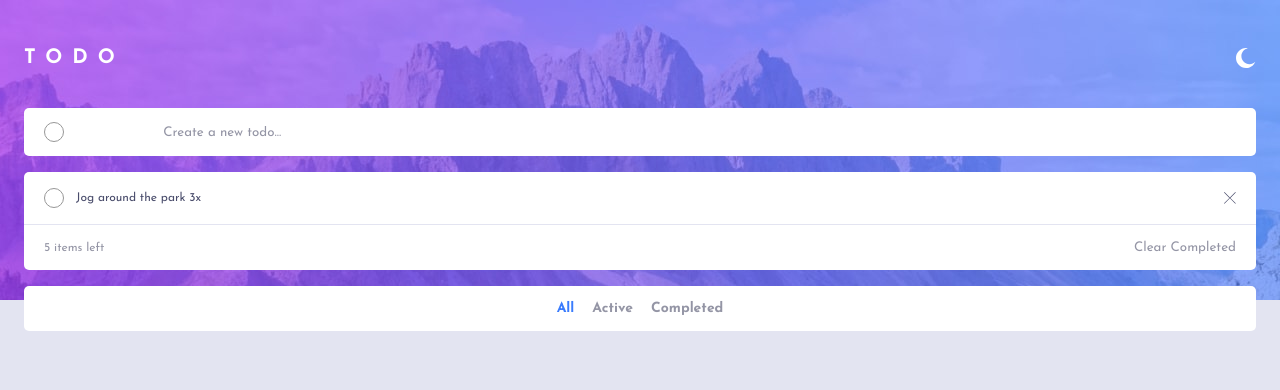
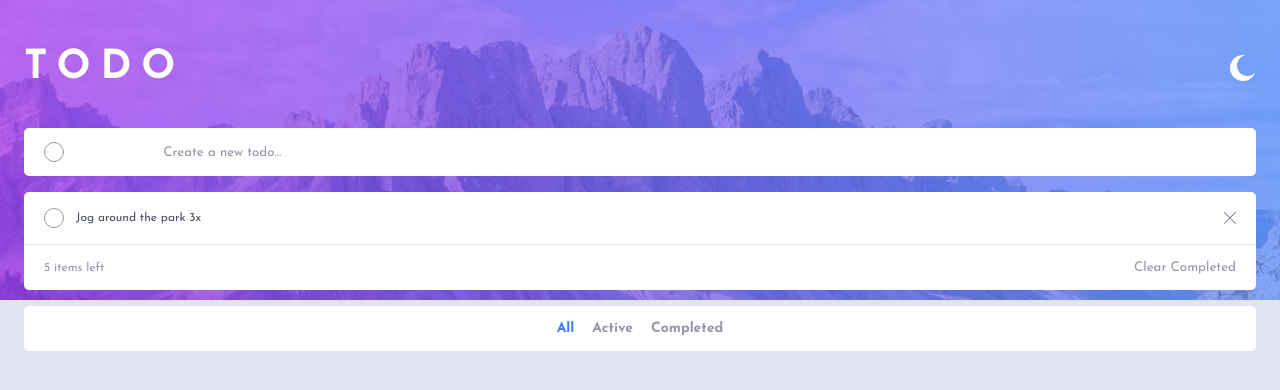
Before and after one commit to ashish-d2/react-todo-app, a React (Create React App) app: page / in a window 1280 px wide. Shown: the top 390 px of the page. Built offline with nearby package versions, Linux system fonts and the light colour scheme.

Commit message:
style(Header): Implemented desktop view for header component - Resized font-size and header icon

```diff
--- a/src/App.scss
+++ b/src/App.scss
@@ -1,4 +1,4 @@
-.background__light {
+.backgroundImg__light {
   position: absolute;
   top: 0;
   z-index: -1;
@@ -10,7 +10,7 @@
   transition: height 0.3s ease;
 
   @media (min-width: 765px) {
-    height: 250px;
+    height: 300px;
   }
 
   @media (min-width: 1200px) {
--- a/src/App.tsx
+++ b/src/App.tsx
@@ -8,7 +8,7 @@ import Todo from "./components/Todo/Todo";
 function App() {
   return (
     <div className="app">
-      <div className="background__light"></div>
+      <div className="backgroundImg__light"></div>
       <main className="main main-background__light">
         <Header />
         <Todo />
--- a/src/components/Header/Header.module.scss
+++ b/src/components/Header/Header.module.scss
@@ -12,11 +12,27 @@
   .header_icon {
     width: 20px;
     height: 20px;
+    transition: width 0.3s ease, height 0.3s ease;
+  }
+
+  h1 {
+    color: #fff;
+    letter-spacing: 10px;
+    font-size: 1.25em;
+    transition: font-size 0.3s ease;
+  }
+
+  // Media Query
+  @media (min-width: 768px) {
+    // Resizing font-size
+    h1 {
+      font-size: 2.5rem;
+    }
+
+    // Resizing header icon
+    .header_icon {
+      width: 26px;
+      height: 26px;
+    }
   }
 }
-
-h1 {
-  color: #fff;
-  letter-spacing: 10px;
-  font-size: 1.25em;
-}
```
